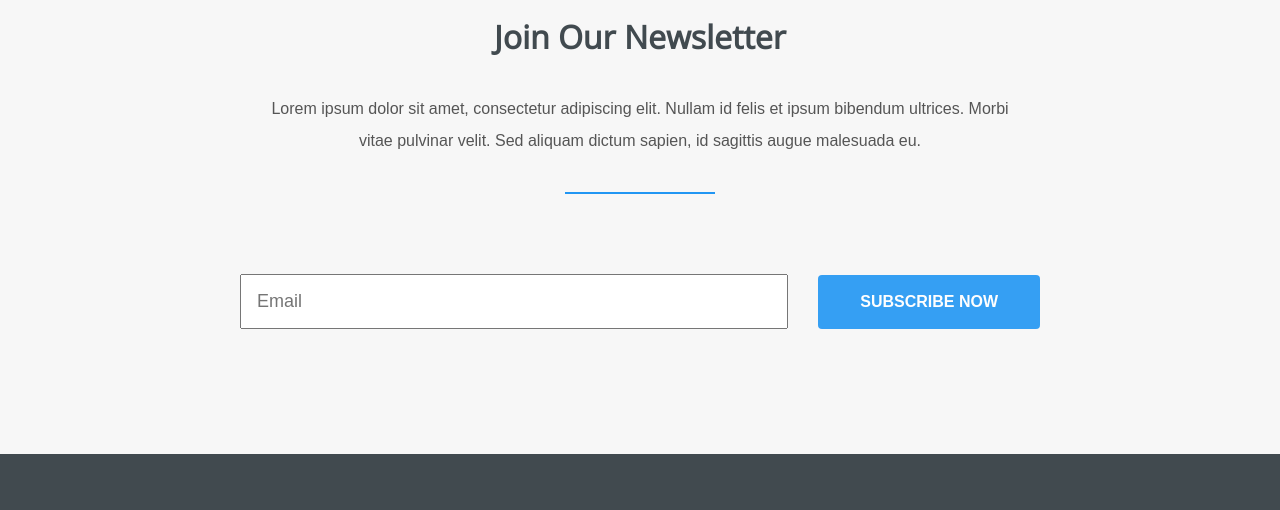
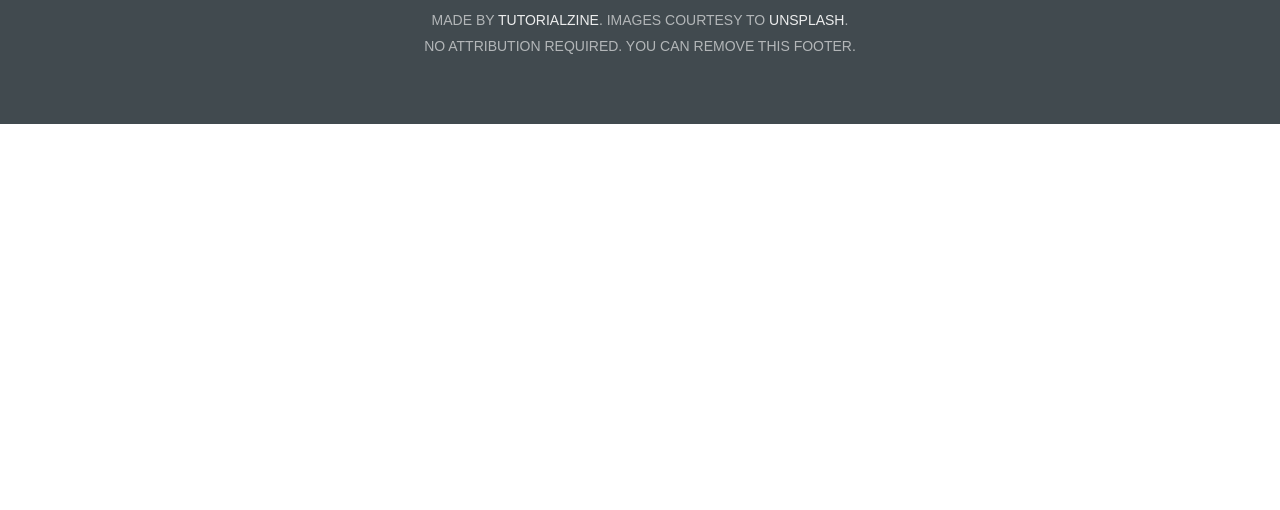
Before and after one commit to aake0/Baruiz_TLE10, a plain HTML site: page index.html in a window 1280 px wide. Shown: the part 3706-4216 px from the top of the page. After the commit the page ends 3830 px from the top, so only its background shows below. Drawn offline with nearby package versions, Linux system fonts and the light colour scheme.

Commit message:
removed Join Our Newsletter

```diff
--- a/index.html
+++ b/index.html
@@ -81,18 +81,6 @@
 
 	</section>
 
-
-	<section class="contact">
-		<h3 class="title">Join our newsletter</h3>
-		<p>Lorem ipsum dolor sit amet, consectetur adipiscing elit. Nullam id felis et ipsum bibendum ultrices. Morbi vitae pulvinar velit. Sed aliquam dictum sapien, id sagittis augue malesuada eu.</p>
-		<hr>
-
-		<form>
-			<input type="email" placeholder="Email">
-			<a href="#" class="btn">Subscribe now</a>
-		</form>
-	</section>
-
 	<footer>
 		<ul>
 			<li><a href="#"><i class="fa fa-twitter-square"></i></a></li>
```
